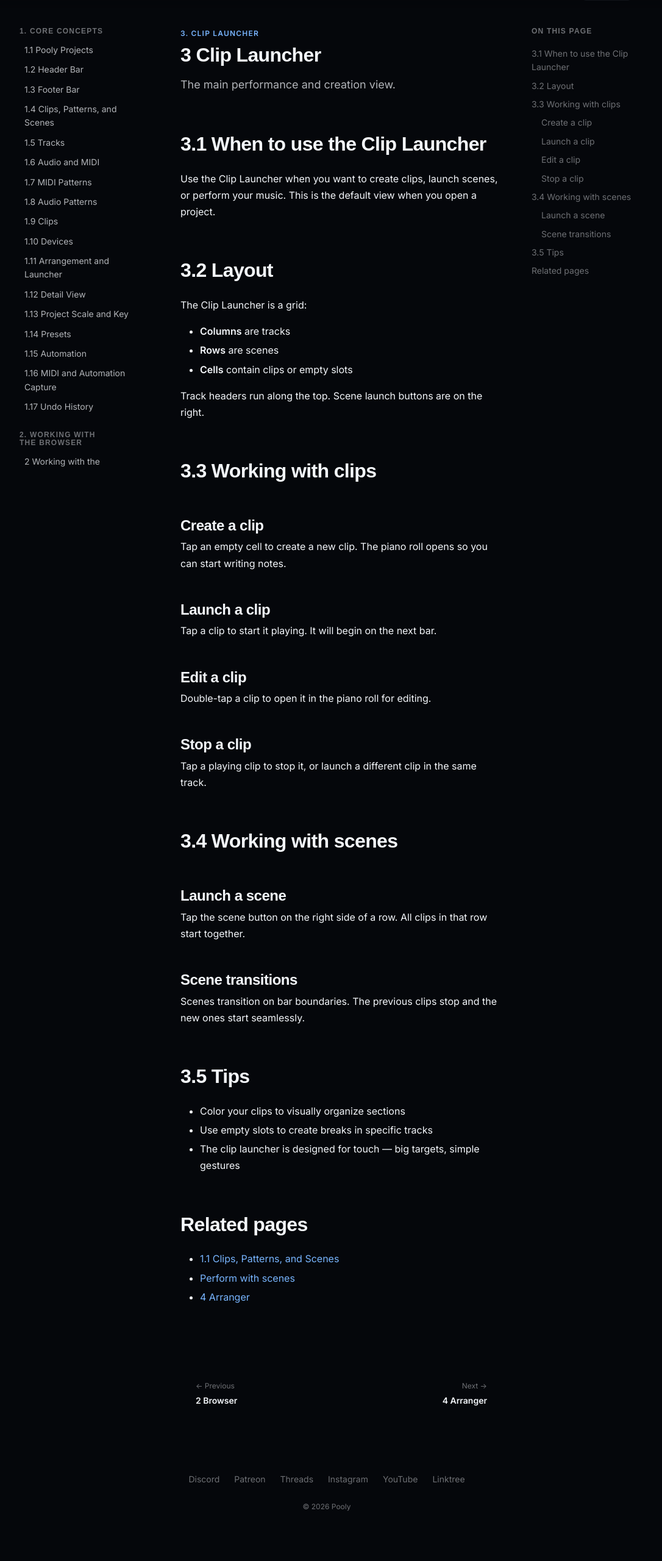
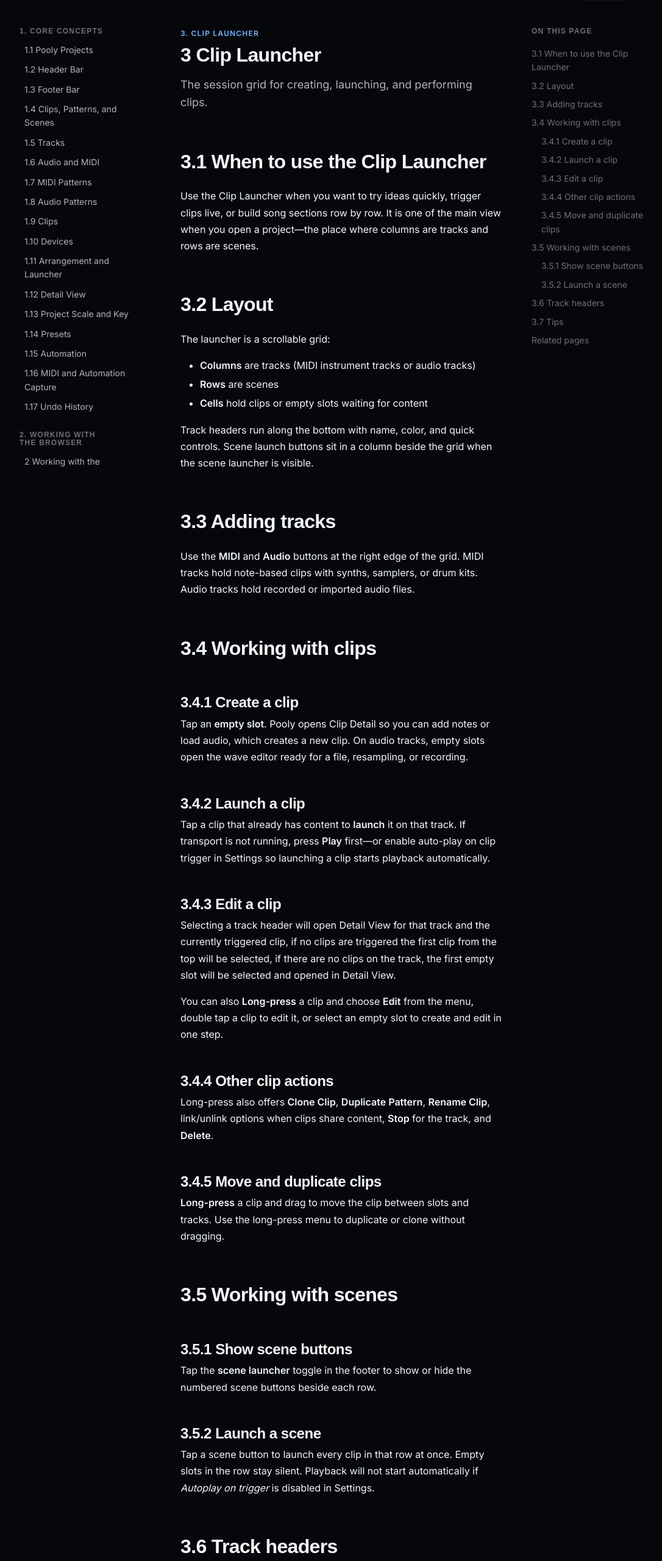
Before and after one commit to god-boat/pooly.github.io, an Astro site: page /manual/views/clip-launcher in a window 1280 px wide. Shown: the part 40-2600 px from the top of the page at 61% size, without its empty margins (104-1190 px from the left). Before the commit the page ends 2568 px from the top, so only its background shows below. Built offline with nearby package versions, Linux system fonts and the light colour scheme; Astro itself is replaced by a stand-in of ours; a web font is replaced by a local one.

Commit message:
content updates

```diff
--- a/src/content/manual/views/clip-launcher.md
+++ b/src/content/manual/views/clip-launcher.md
@@ -1,6 +1,6 @@
 ---
 title: Clip Launcher
-description: The main performance and creation view.
+description: The session grid for creating, launching, and performing clips.
 number: "3"
 section: views
 order: 20
@@ -8,54 +8,68 @@ order: 20
 
 ## 3.1 When to use the Clip Launcher
 
-Use the Clip Launcher when you want to create clips, launch scenes, or perform your music. This is the default view when you open a project.
+Use the Clip Launcher when you want to try ideas quickly, trigger clips live, or build song sections row by row. It is one of the main view when you open a project—the place where columns are tracks and rows are scenes.
 
 ## 3.2 Layout
 
-The Clip Launcher is a grid:
+The launcher is a scrollable grid:
 
-- **Columns** are tracks
+- **Columns** are tracks (MIDI instrument tracks or audio tracks)
 - **Rows** are scenes
-- **Cells** contain clips or empty slots
+- **Cells** hold clips or empty slots waiting for content
 
-Track headers run along the top. Scene launch buttons are on the right.
+Track headers run along the bottom with name, color, and quick controls. Scene launch buttons sit in a column beside the grid when the scene launcher is visible.
 
-## 3.3 Working with clips
+## 3.3 Adding tracks
 
-### Create a clip
+Use the **MIDI** and **Audio** buttons at the right edge of the grid. MIDI tracks hold note-based clips with synths, samplers, or drum kits. Audio tracks hold recorded or imported audio files.
 
-Tap an empty cell to create a new clip. The piano roll opens so you can start writing notes.
+## 3.4 Working with clips
 
-### Launch a clip
+### 3.4.1 Create a clip
 
-Tap a clip to start it playing. It will begin on the next bar.
+Tap an **empty slot**. Pooly opens Clip Detail so you can add notes or load audio, which creates a new clip. On audio tracks, empty slots open the wave editor ready for a file, resampling, or recording.
 
-### Edit a clip
+### 3.4.2 Launch a clip
 
-Double-tap a clip to open it in the piano roll for editing.
+Tap a clip that already has content to **launch** it on that track. If transport is not running, press **Play** first—or enable auto-play on clip trigger in Settings so launching a clip starts playback automatically.
 
-### Stop a clip
+### 3.4.3 Edit a clip
 
-Tap a playing clip to stop it, or launch a different clip in the same track.
+Selecting a track header will open Detail View for that track and the currently triggered clip, if no clips are triggered the first clip from the top will be selected, if there are no clips on the track, the first empty slot will be selected and opened in Detail View.
 
-## 3.4 Working with scenes
+You can also **Long-press** a clip and choose **Edit** from the menu, double tap a clip to edit it, or select an empty slot to create and edit in one step.
 
-### Launch a scene
+### 3.4.4 Other clip actions
 
-Tap the scene button on the right side of a row. All clips in that row start together.
+Long-press also offers **Clone Clip**, **Duplicate Pattern**, **Rename Clip**, link/unlink options when clips share content, **Stop** for the track, and **Delete**.
 
-### Scene transitions
+### 3.4.5 Move and duplicate clips
 
-Scenes transition on bar boundaries. The previous clips stop and the new ones start seamlessly.
+**Long-press** a clip and drag to move the clip between slots and tracks. Use the long-press menu to duplicate or clone without dragging.
 
-## 3.5 Tips
+## 3.5 Working with scenes
 
-- Color your clips to visually organize sections
-- Use empty slots to create breaks in specific tracks
-- The clip launcher is designed for touch — big targets, simple gestures
+### 3.5.1 Show scene buttons
+
+Tap the **scene launcher** toggle in the footer to show or hide the numbered scene buttons beside each row.
+
+### 3.5.2 Launch a scene
+
+Tap a scene button to launch every clip in that row at once. Empty slots in the row stay silent. Playback will not start automatically if *Autoplay on trigger* is disabled in Settings.
+
+## 3.6 Track headers
+
+Tap a track header to select the track and enter Detail View for that track and chosen clip. **Long-press** a header for actions such as stop, change color, move left/right, duplicate, or delete. **Long-press** then drag headers horizontally to reorder tracks.
+
+## 3.7 Tips
+
+- Pinch the grid to zoom clip row height and track width
+- Color tracks to match your mixer strips
+- Use the **Arrangement** button in the header when you're ready to lay clips on a timeline
 
 ## Related pages
 
-- [1.1 Clips, Patterns, and Scenes](/manual/concepts/clips-patterns-scenes/)
+- [1.4 Clips, Patterns, and Scenes](/manual/concepts/clips-patterns-scenes/)
 - [Perform with scenes](/learn/performing-with-scenes/)
 - [4 Arranger](/manual/views/arranger/)
--- a/src/content/manual/views/mixer.md
+++ b/src/content/manual/views/mixer.md
@@ -1,19 +1,52 @@
 ---
 title: Mixer
-description: Per-track volume, pan, mute, solo, and metering.
+description: Balance levels and control mute and solo for every track.
 number: "5"
 section: views
 order: 10
 ---
 
-The Mixer view shows every track as a horizontal channel strip with a fader, pan control, mute and solo buttons, and a level meter. Open it from the **Mixer** button in the footer while working in any main editing view.
+## 5.1 When to use the Mixer
 
-Each strip displays the track header with name, color, and the same context actions available elsewhere: stop track output, change color, reorder, duplicate, or delete. Engaging solo on one track mutes others for monitoring.
+Use the Mixer when clips are playing and you want to balance volume, adjust panning, or mute and solo tracks. It mirrors your project's track list—every column in the launcher has a matching channel strip here.
 
-Use the mixer for balancing levels while arranging or performing, not for deep sound design—that belongs in Clip Detail's device panels. Add **MIDI** or **Audio** tracks from the column at the end of the strip row, matching the launcher’s track-creation workflow.
+## 5.2 Opening the Mixer
+
+Tap **Mixer** in the footer from the Clip Launcher, Arranger, or Detail Views. Tap **Back** or toggle the mixer button in the footer to hide the mixer view when you're done balancing.
+
+## 5.3 Channel strips
+
+Each track appears as a vertical strip showing:
+
+- The **track header** with name and color
+- A **volume fader**
+- **Pan** control
+- **Mute** and **Solo** buttons
+- A **level meter** showing signal while audio plays
+
+## 5.4 Volume and pan
+
+Drag a fader to raise or lower a track's level. Adjust pan to shift a sound left or right in the stereo field.
+
+## 5.5 Mute and solo
+
+**Mute** silences a track without deleting its clips. **Solo** focuses on one or more tracks by muting the others temporarily—useful when checking a single part during a dense mix.
+
+## 5.6 Track actions
+
+**Long-press** on a track header to open the context menu and choose from the following actions: change color, move, duplicate, or delete.
+
+## 5.7 Adding tracks
+
+The **MIDI** and **Audio** add buttons at the end of the strip row work the same as in the Clip Launcher—create tracks without leaving the mixer.
+
+## 5.8 Tips
+
+- Mix at modest levels—leave headroom so the master output doesn't distort
+- Use solo to check one element, then un-solo before exporting
 
 ## Related pages
 
 - [1.5 Tracks](/manual/concepts/tracks/)
-- [1.10 Devices](/manual/concepts/devices/)
 - [1.3 Footer Bar](/manual/concepts/footer-bar/)
+- [3 Clip Launcher](/manual/views/clip-launcher/)
```
